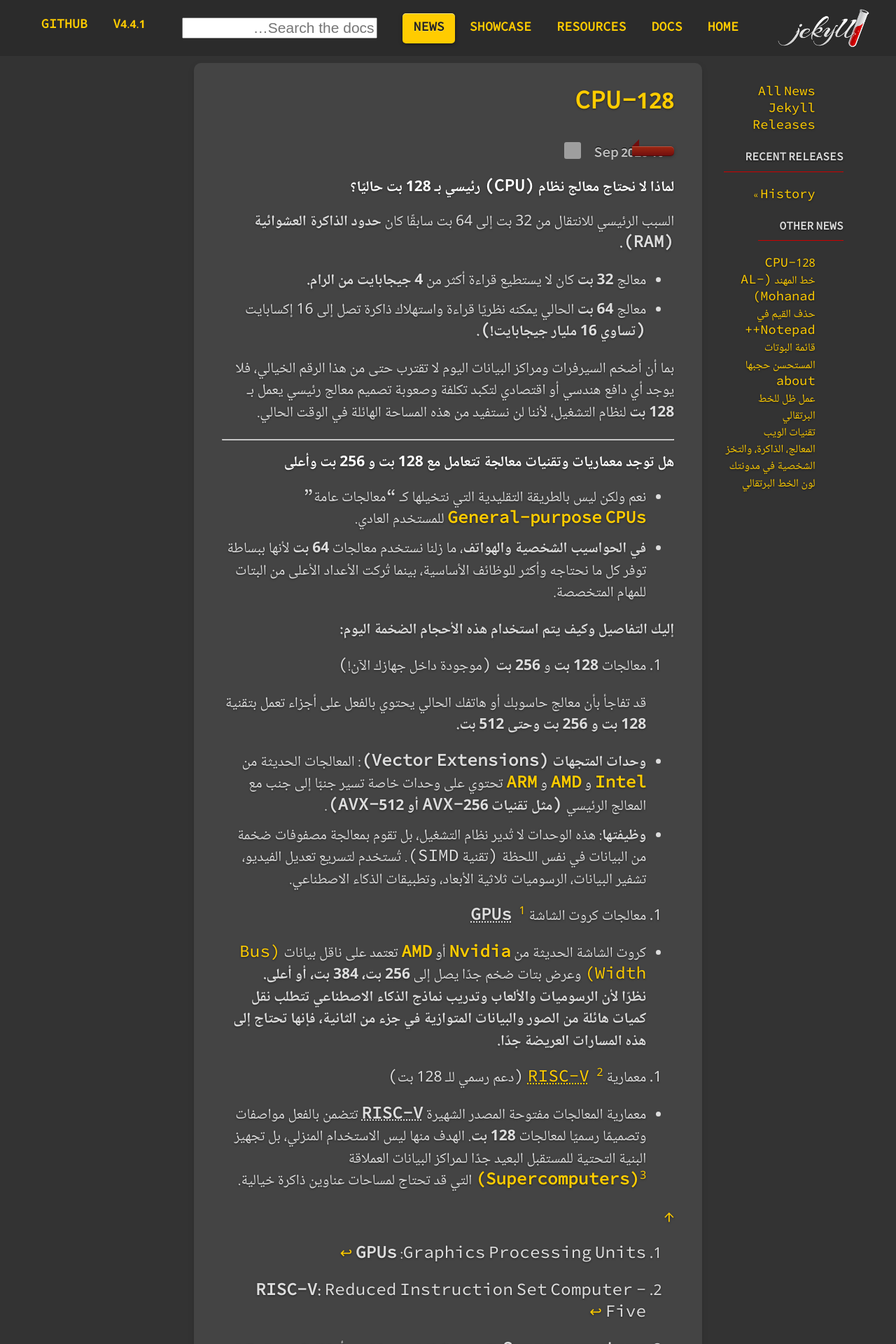
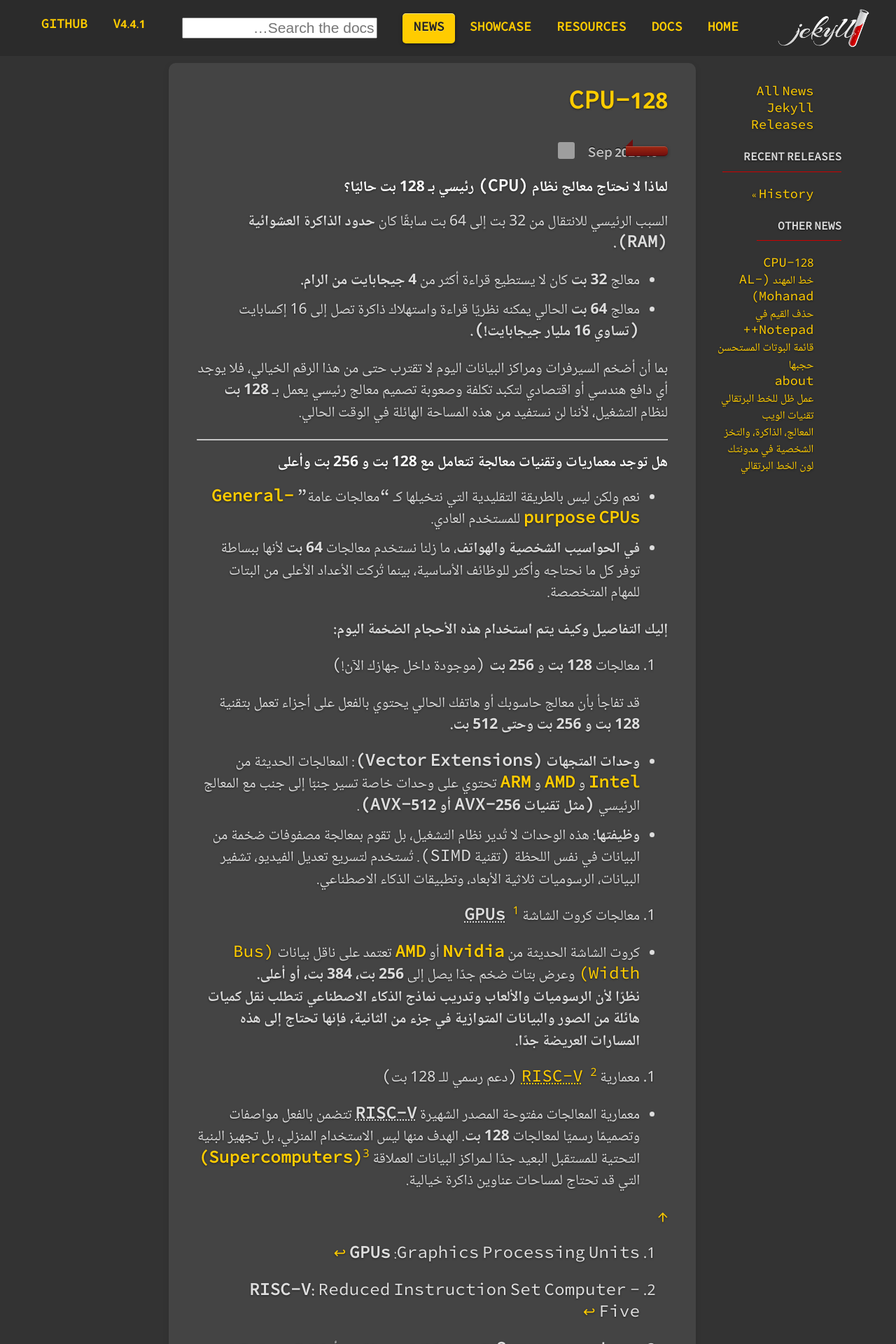
Before and after one commit to aboayoob-tech/aboayoob-tech.github.io, a Jekyll site: the page built from pages/news.html, in a window 1280 px wide. Shown: the top 1920 px of the page at 70% size. Built offline with Jekyll 4.4.1, drawn with Linux system fonts in a browser that asks for light colours; comment, search, counter and statistics services are not loaded; grey boxes are pictures that could not be loaded.

Commit message:
Refactor news layout styles and container structure

```diff
--- a/_layouts/news.html
+++ b/_layouts/news.html
@@ -3,16 +3,16 @@ layout: default
 ---
 
 <style>
-.my-container {
-  width: 88%; /* تفعيل نسبة 88% من عرض الشاشة الكلي */
-  max-width: 1200px; /* لمنع تمدده بشكل مبالغ فيه على الشاشات الضخمة جداً */
-  margin-left: auto;
-  margin-right: auto;
-  box-sizing: border-box;
-}
+  .news, .news .grid {
+    width: 88% !important;
+    max-width: 1200px !important;
+    margin-left: auto !important;
+    margin-right: auto !important;
+    box-sizing: border-box !important;
+  }
 </style>
+
 <section class="news">
-  <div class="my-container">
   <div class="grid">
     {% include news_contents_mobile.html -%}
     <div class="unit four-fifths">
@@ -21,5 +21,4 @@ layout: default
     {% include news_contents.html -%}
     <div class="clear"></div>
   </div>
-    </div>
 </section>
```
